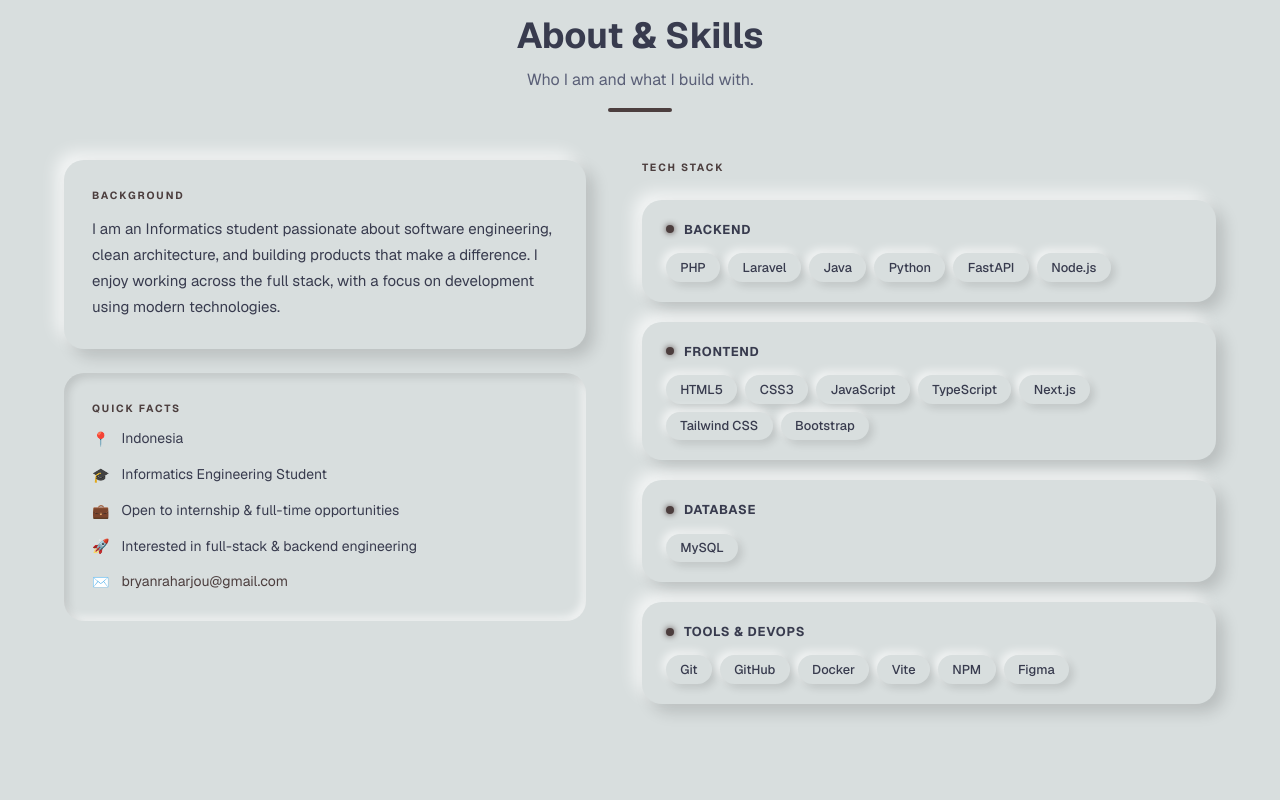
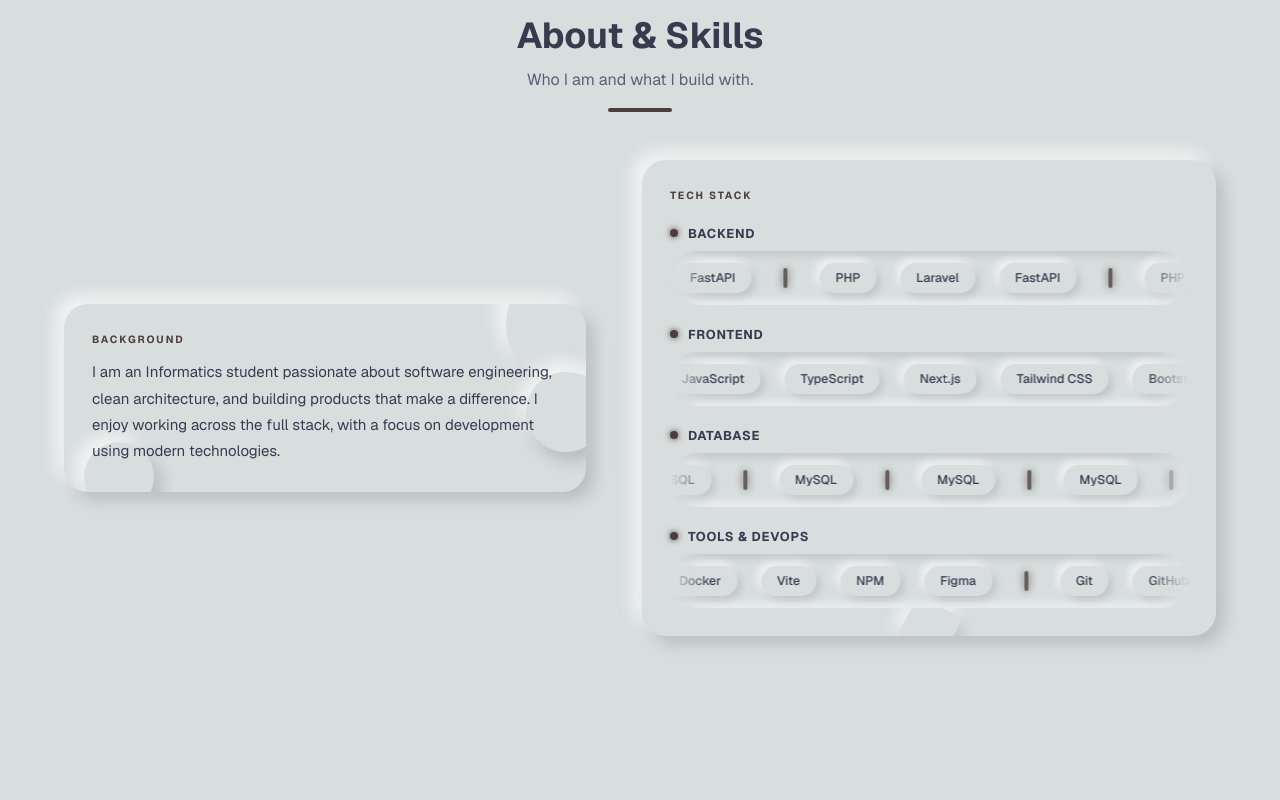
Before and after one commit to Baksoman/portofolio, a Next.js app: page / in a window 1280 px wide. Shown: the part 880-1680 px from the top of the page. Built offline with nearby package versions, Linux system fonts and the light colour scheme.

Commit message:
feat: add marquee for tech stack, removed facts, add real data

```diff
--- a/src/components/sections/about/AboutSection.tsx
+++ b/src/components/sections/about/AboutSection.tsx
@@ -1,7 +1,65 @@
+"use client";
+
+import { useEffect, useRef } from "react";
 import { personalInfo } from "@/src/data/personal";
 import { skillCategories } from "@/src/data/skills";
 import { SectionHeading } from "@/src/components/ui/SectionHeading";
 import styles from "./about.module.css";
+
+const SPEED_PX_PER_S = 38;
+
+function MarqueeRow({ skills, label }: { skills: { name: string }[]; label: string }) {
+  const trackRef = useRef<HTMLDivElement>(null);
+
+  useEffect(() => {
+    const track = trackRef.current;
+    if (!track) return;
+
+    const raf1 = requestAnimationFrame(() =>
+      requestAnimationFrame(() => {
+        const halfW = track.scrollWidth / 2;
+        const duration = halfW / SPEED_PX_PER_S;
+        track.style.setProperty('--marquee-duration', `${duration}s`);
+      })
+    );
+    return () => cancelAnimationFrame(raf1);
+  }, [skills]);
+
+  // Add a separator to the start of the list.
+  const baseList = [{ name: "SEPARATOR", isSeparator: true }, ...skills];
+
+  // Repeat the list 12 times (6 for the first half, 6 for the second half).
+  // The container max-width is 1152px, so 6 copies of even a short list will safely cover it.
+  const TOTAL_COPIES = 12;
+  const tags = Array.from({ length: TOTAL_COPIES }).flatMap(() => baseList);
+
+  return (
+    <div
+      className={styles.marqueeWrap}
+      aria-label={`${label} skills`}
+      onMouseEnter={() => trackRef.current?.classList.add(styles.paused)}
+      onMouseLeave={() => trackRef.current?.classList.remove(styles.paused)}
+    >
+      <div ref={trackRef} className={styles.marqueeTrack} role="list">
+        {tags.map((item, i) => (
+          'isSeparator' in item && item.isSeparator ? (
+            <span key={`sep-${i}`} className={styles.separator} aria-hidden="true">
+              <div className={styles.separatorWall} />
+            </span>
+          ) : (
+            <span
+              key={`${item.name}-${i}`}
+              className={styles.tag}
+              role="listitem"
+            >
+              {item.name}
+            </span>
+          )
+        ))}
+      </div>
+    </div>
+  );
+}
 
 export function AboutSection() {
   return (
@@ -13,63 +71,37 @@ export function AboutSection() {
         />
 
         <div className={styles.grid}>
-          {/* ── Left: Bio + Quick Facts ─────────────── */}
+          {/* ── Left: Bio Card ─────────────────────── */}
           <div className={styles.left}>
             <div className={styles.bioCard}>
+              <div className={styles.blobTri} aria-hidden="true" />
               <p className={styles.cardLabel}>Background</p>
               <p className={styles.bio}>{personalInfo.bio}</p>
             </div>
-
-            <div className={styles.factsCard}>
-              <p className={styles.cardLabel}>Quick Facts</p>
-              <ul className={styles.factsList} role="list">
-                <li className={styles.factItem}>
-                  <span className={styles.factIcon} aria-hidden="true">📍</span>
-                  <span>{personalInfo.location}</span>
-                </li>
-                <li className={styles.factItem}>
-                  <span className={styles.factIcon} aria-hidden="true">🎓</span>
-                  <span>Informatics Engineering Student</span>
-                </li>
-                <li className={styles.factItem}>
-                  <span className={styles.factIcon} aria-hidden="true">💼</span>
-                  <span>Open to internship &amp; full-time opportunities</span>
-                </li>
-                <li className={styles.factItem}>
-                  <span className={styles.factIcon} aria-hidden="true">🚀</span>
-                  <span>Interested in full-stack &amp; backend engineering</span>
-                </li>
-                <li className={styles.factItem}>
-                  <span className={styles.factIcon} aria-hidden="true">✉️</span>
-                  <a
-                    href={`mailto:${personalInfo.email}`}
-                    className={styles.factLink}
-                  >
-                    {personalInfo.email}
-                  </a>
-                </li>
-              </ul>
-            </div>
           </div>
 
-          {/* ── Right: Skills by category ───────────── */}
+          {/* ── Right: Skills Marquee ───────────────── */}
           <div className={styles.right}>
+            <div className={styles.skillsCard}>
+              <div className={`${styles.decoRing} ${styles.decoRing1}`} aria-hidden="true" />
+              <div className={`${styles.decoRing} ${styles.decoRing2}`} aria-hidden="true" />
+              <div className={styles.decoSq} aria-hidden="true" />
+              <div className={`${styles.decoDot} ${styles.decoDot1}`} aria-hidden="true" />
+              <div className={`${styles.decoDot} ${styles.decoDot2}`} aria-hidden="true" />
+              <div className={`${styles.decoDot} ${styles.decoDot3}`} aria-hidden="true" />
+
               <p className={styles.skillsHeader}>Tech Stack</p>
+
               {skillCategories.map((cat) => (
                 <div key={cat.category} className={styles.categoryBlock}>
                   <div className={styles.categoryHeader}>
                     <span className={styles.categoryDot} aria-hidden="true" />
                     <h3 className={styles.categoryName}>{cat.category}</h3>
                   </div>
-                <div className={styles.tagCloud} role="list" aria-label={`${cat.category} skills`}>
-                  {cat.skills.map((skill) => (
-                    <span key={skill.name} className={styles.tag} role="listitem">
-                      {skill.name}
-                    </span>
+                  <MarqueeRow skills={cat.skills} label={cat.category} />
+                </div>
               ))}
             </div>
-              </div>
-            ))}
           </div>
         </div>
       </div>
--- a/src/components/sections/about/about.module.css
+++ b/src/components/sections/about/about.module.css
@@ -1,3 +1,14 @@
+/* ── Keyframe ──────────────────────────────────── */
+@keyframes marquee {
+  from {
+    transform: translateX(0);
+  }
+  to {
+    transform: translateX(-50%);
+  }
+}
+
+/* ── Section ───────────────────────────────────── */
 .section {
   padding: 6rem 1.5rem;
 }
@@ -12,7 +23,7 @@
   display: grid;
   grid-template-columns: 1fr;
   gap: 2.5rem;
-  align-items: start;
+  align-items: center;
 }
 
 @media (min-width: 1024px) {
@@ -29,11 +40,50 @@
   gap: 1.5rem;
 }
 
+/* ── Bio Card ──────────────────────────────────── */
 .bioCard {
   background: var(--color-bg);
   box-shadow: var(--neo-shadow-out);
-  border-radius: 1.25rem;
+  border-radius: 1.5rem;
   padding: 1.75rem;
+  position: relative;
+  overflow: hidden;
+}
+
+.bioCard::before {
+  content: "";
+  position: absolute;
+  width: 120px;
+  height: 120px;
+  border-radius: 50%;
+  top: -40px;
+  right: -40px;
+  background: var(--color-bg);
+  box-shadow: var(--neo-shadow-out);
+}
+
+.bioCard::after {
+  content: "";
+  position: absolute;
+  width: 70px;
+  height: 70px;
+  border-radius: 50%;
+  bottom: -20px;
+  left: 20px;
+  background: var(--color-bg);
+  box-shadow: var(--neo-shadow-out);
+}
+
+.blobTri {
+  position: absolute;
+  bottom: 40px;
+  right: -20px;
+  width: 80px;
+  height: 80px;
+  border-radius: 50% 0 50% 50%;
+  background: var(--color-bg);
+  box-shadow: var(--neo-shadow-out);
+  transform: rotate(15deg);
 }
 
 .cardLabel {
@@ -43,80 +93,130 @@
   text-transform: uppercase;
   color: var(--color-accent);
   margin-bottom: 0.75rem;
+  position: relative;
+  z-index: 1;
 }
 
 .bio {
   font-size: 0.9375rem;
   line-height: 1.75;
   color: var(--color-text);
+  position: relative;
+  z-index: 1;
 }
 
-.factsCard {
-  background: var(--color-bg);
-  box-shadow: var(--neo-shadow-in);
-  border-radius: 1.25rem;
-  padding: 1.75rem;
+/* ── Right column ──────────────────────────────── */
+.right {
+  display: flex;
+  flex-direction: column;
+  min-width: 0;
 }
 
-.factsList {
-  list-style: none;
-  padding: 0;
-  margin: 0;
-  display: flex;
-  flex-direction: column;
-  gap: 0.875rem;
-}
-
-.factItem {
-  display: flex;
-  align-items: flex-start;
-  gap: 0.75rem;
-  font-size: 0.875rem;
-  color: var(--color-text);
-}
-
-.factIcon {
-  flex-shrink: 0;
-  margin-top: 0.05rem;
-}
-
-.factLink {
-  color: var(--color-accent);
-  text-underline-offset: 3px;
-}
-
-.factLink:hover {
-  text-decoration: underline;
-}
-
-/* ── Right column — Skills ─────────────────────── */
-.right {
+/* ── Skills Card ───────────────────────────────── */
+.skillsCard {
+  background: var(--color-bg);
+  box-shadow: var(--neo-shadow-out);
+  border-radius: 1.5rem;
+  padding: 1.75rem;
+  position: relative;
+  overflow: hidden;
   display: flex;
   flex-direction: column;
   gap: 1.25rem;
 }
 
+/* ── Decorative neomorphic shapes ──────────────── */
+.decoRing {
+  position: absolute;
+  border-radius: 50%;
+  background: transparent;
+  pointer-events: none;
+}
+
+.decoRing1 {
+  width: 100px;
+  height: 100px;
+  top: -30px;
+  left: -30px;
+  box-shadow:
+    6px 6px 14px var(--neo-dark),
+    -6px -6px 14px var(--neo-light),
+    inset 2px 2px 6px var(--neo-dark),
+    inset -2px -2px 6px var(--neo-light);
+}
+
+.decoRing2 {
+  width: 60px;
+  height: 60px;
+  bottom: 20px;
+  right: -15px;
+  box-shadow:
+    5px 5px 12px var(--neo-dark),
+    -5px -5px 12px var(--neo-light),
+    inset 2px 2px 5px var(--neo-dark),
+    inset -2px -2px 5px var(--neo-light);
+}
+
+.decoSq {
+  position: absolute;
+  width: 50px;
+  height: 50px;
+  border-radius: 0.75rem;
+  bottom: -18px;
+  left: 50%;
+  transform: translateX(-50%) rotate(28deg);
+  background: var(--color-bg);
+  box-shadow: var(--neo-shadow-out);
+  pointer-events: none;
+}
+
+.decoDot {
+  position: absolute;
+  width: 14px;
+  height: 14px;
+  border-radius: 50%;
+  background: var(--color-bg);
+  box-shadow:
+    3px 3px 7px var(--neo-dark),
+    -3px -3px 7px var(--neo-light);
+  pointer-events: none;
+}
+
+.decoDot1 {
+  top: 30px;
+  right: 30px;
+}
+.decoDot2 {
+  bottom: 50px;
+  left: 30px;
+}
+.decoDot3 {
+  top: 55%;
+  right: 20px;
+}
+
+/* ── Skills header label ───────────────────────── */
 .skillsHeader {
   font-size: 0.65rem;
   font-weight: 700;
   letter-spacing: 0.18em;
   text-transform: uppercase;
   color: var(--color-accent);
-  margin-bottom: 0.25rem;
+  position: relative;
+  z-index: 1;
 }
 
+/* ── Category block ────────────────────────────── */
 .categoryBlock {
-  background: var(--color-bg);
-  box-shadow: var(--neo-shadow-out);
-  border-radius: 1.25rem;
-  padding: 1.25rem 1.5rem;
+  position: relative;
+  z-index: 1;
 }
 
 .categoryHeader {
   display: flex;
   align-items: center;
   gap: 0.625rem;
-  margin-bottom: 0.875rem;
+  margin-bottom: 0.5rem;
 }
 
 .categoryDot {
@@ -136,24 +236,91 @@
   color: var(--color-text);
 }
 
-.tagCloud {
+/* ── Marquee ───────────────────────────────────── */
+.marqueeWrap {
+  background: var(--color-bg);
+  box-shadow: var(--neo-shadow-in);
+  border-radius: 9999px;
+  overflow: hidden;
+  position: relative;
+  padding: 0.75rem 0;
   display: flex;
-  flex-wrap: wrap;
-  gap: 0.5rem;
+  align-items: center;
+  width: 100%;
 }
 
+.marqueeWrap::before,
+.marqueeWrap::after {
+  content: "";
+  position: absolute;
+  top: 0;
+  bottom: 0;
+  width: 2.5rem;
+  z-index: 2;
+  pointer-events: none;
+}
+
+.marqueeWrap::before {
+  left: 0;
+  background: linear-gradient(to right, var(--color-bg) 0%, transparent 100%);
+}
+
+.marqueeWrap::after {
+  right: 0;
+  background: linear-gradient(to left, var(--color-bg) 0%, transparent 100%);
+}
+
+.marqueeTrack {
+  display: flex;
+  align-items: center;
+  gap: 1.5rem;
+  white-space: nowrap;
+  will-change: transform;
+  padding: 0 1rem;
+  width: max-content;
+  animation: marquee var(--marquee-duration, 10s) linear infinite;
+}
+
+.marqueeTrack.paused {
+  animation-play-state: paused !important;
+}
+
+/* ── Tags ──────────────────────────────────────── */
 .tag {
-  display: inline-block;
+  display: inline-flex;
+  align-items: center;
+  justify-content: center;
   border-radius: 9999px;
-  padding: 0.3rem 0.9rem;
-  font-size: 0.8rem;
+  padding: 0.35rem 1rem;
+  font-size: 0.78rem;
   font-weight: 500;
   color: var(--color-text);
   background: var(--color-bg);
   box-shadow: var(--neo-shadow-out-sm);
-  transition: box-shadow 0.2s ease, color 0.2s ease;
+  white-space: nowrap;
   cursor: default;
   user-select: none;
+  transition:
+    box-shadow 0.2s ease,
+    color 0.2s ease;
+}
+
+/* ── Separator Wall ────────────────────────────── */
+.separator {
+  display: flex;
+  align-items: center;
+  justify-content: center;
+  height: 100%;
+  padding: 0 0.5rem;
+}
+
+.separatorWall {
+  width: 4px;
+  height: 1.25rem;
+  background-color: var(--color-accent);
+  border-radius: 2px;
+  box-shadow: 0 0 8px var(--color-accent);
+  opacity: 0.8;
 }
 
 .tag:hover {
--- a/src/data/skills.ts
+++ b/src/data/skills.ts
@@ -6,22 +6,20 @@ export const skillCategories: SkillCategory[] = [
     skills: [
       { name: "PHP" },
       { name: "Laravel" },
-      { name: "Java" },
-      { name: "Python" },
       { name: "FastAPI" },
-      { name: "Node.js" },
     ],
   },
   {
     category: "Frontend",
     skills: [
-      { name: "HTML5" },
-      { name: "CSS3" },
+      { name: "HTML" },
+      { name: "CSS" },
       { name: "JavaScript" },
       { name: "TypeScript" },
       { name: "Next.js" },
       { name: "Tailwind CSS" },
       { name: "Bootstrap" },
+      { name: "Three.js" },
     ],
   },
   {
```
Lines whose indentation alone changed are shown as unchanged.
